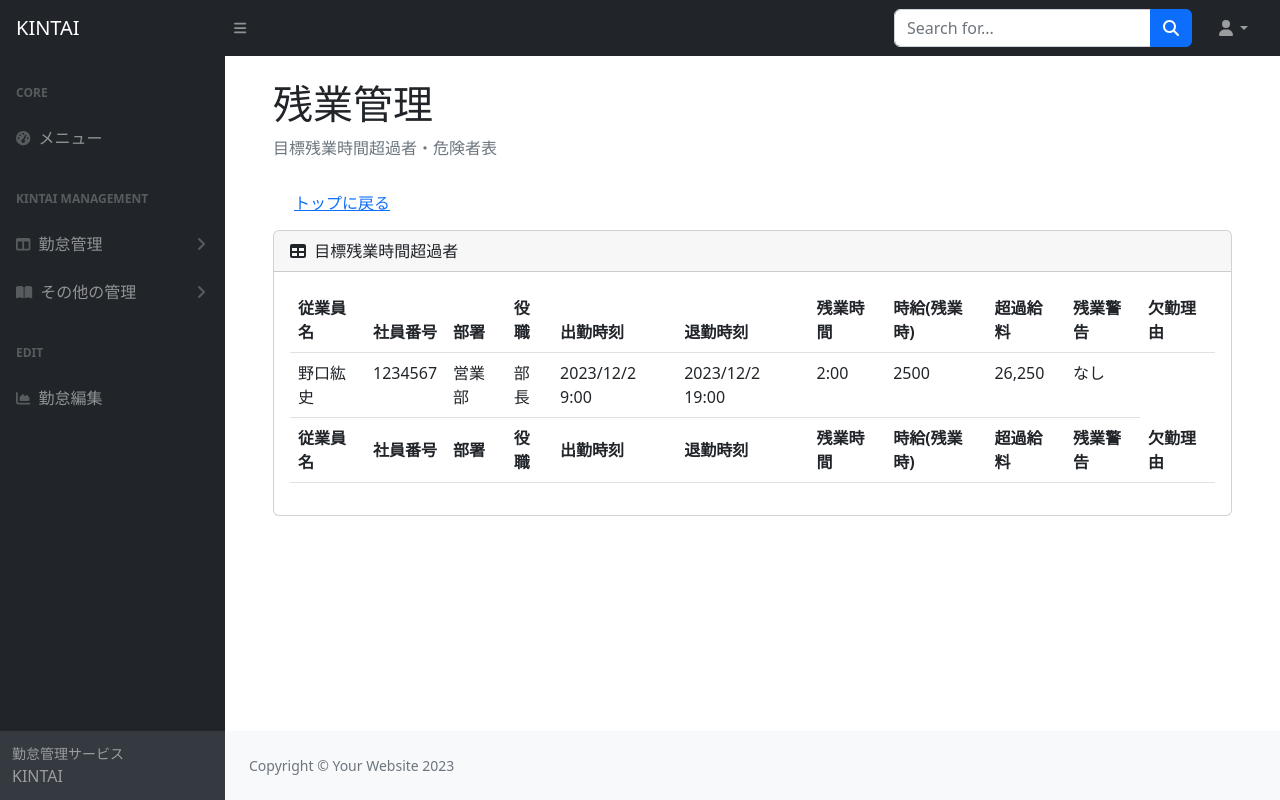
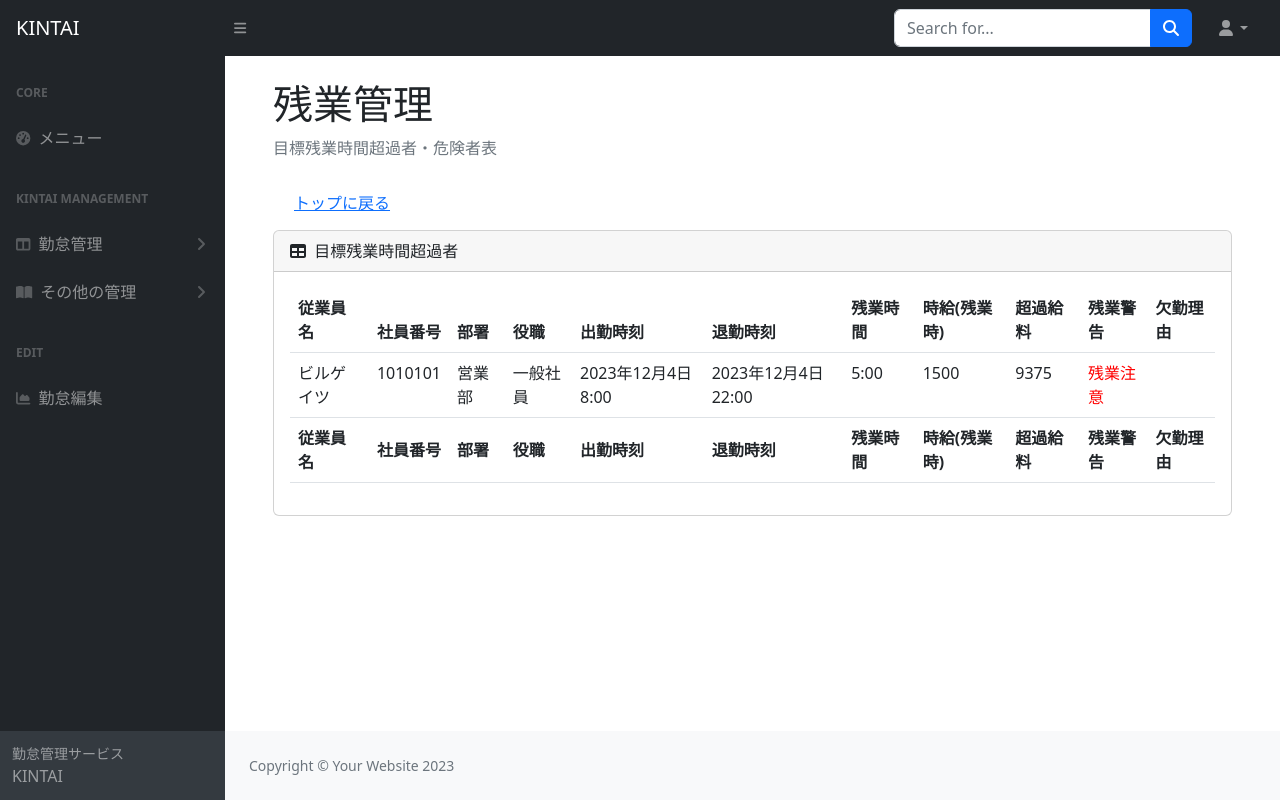
Before and after one commit to samurai-satoru-nakamatsu/kintaiproject, a Django app: page /kintai/overtime/ in a window 1280 px wide. Run offline with Django 4.2, Linux system fonts and the light colour scheme; data comes from the database, SQL or seed files in the repository; both versions use the stored data as it was after the commit; some libraries are stand-ins or nearby versions.

Commit message:
12月9日

```diff
--- a/kintai/models.py
+++ b/kintai/models.py
@@ -1,5 +1,6 @@
 from django.db import models
 from django.utils import timezone
+import datetime
 
 # Create your models here.
 class Department(models.Model):
@@ -73,13 +74,23 @@ class KintaiModel(models.Model):
   overpaycheck = models.IntegerField(
     verbose_name = '超過給料'
   )
-
+  """
   overtimealert = models.CharField(
     verbose_name = '残業警告',
     max_length=50,
     default='問題なし',
     blank = True,
   )
+  """
+
+  @property
+  def overtimealert(self):
+    overtime = (self.checkout - self.checkin - datetime.timedelta(hours=9)).seconds
+    overtimetarget = (Overtimetarget.objects.last().name.hour * 60 + Overtimetarget.objects.last().name.minute) * 60
+    if overtime >= overtimetarget:
+      return '残業注意'
+    else:
+      return ''
 
   reasonforabsense = models.CharField(
     max_length=50,
--- a/kintai/templates/kintaiapp/allmanagement.html
+++ b/kintai/templates/kintaiapp/allmanagement.html
@@ -59,9 +59,7 @@
               <td>{{ item.overtime }}</td>
               <td>{{ item.hourlypaycheck }}</td>
               <td>{{ item.overpaycheck }}</td>
-              {% if item.overtime > overtimetarget.name %}
-              <td style="color: red">残業注意</td>
-              {% endif %}
+              <td style="color: red">{{ item.overtimealert }}</td>
               <td>{{ item.reasonforabsense }}</td>
             </tr>
             {% endfor %}
--- a/kintai/templates/kintaiapp/index.html
+++ b/kintai/templates/kintaiapp/index.html
@@ -95,9 +95,7 @@
                 <td>{{ item.overtime }}</td>
                 <td>{{ item.hourlypaycheck }}</td>
                 <td>{{ item.overpaycheck }}</td>
-                {% if item.overtime > overtimetarget.name %}
-                <td style="color: red">残業注意</td>
-                {% endif %}
+                <td style="color: red">{{ item.overtimealert }}</td>
                 <td>{{ item.reasonforabsense }}</td>
               </tr>
               {% endfor %}
--- a/kintai/templates/kintaiapp/overtime.html
+++ b/kintai/templates/kintaiapp/overtime.html
@@ -48,18 +48,21 @@
             </tr>
           </tfoot>
           <tbody>
+            {% for item in filtered_data %}
             <tr>
-              <td>野口紘史</td>
-              <td>1234567</td>
-              <td>営業部</td>
-              <td>部長</td>
-              <td>2023/12/2 9:00</td>
-              <td>2023/12/2 19:00</td>
-              <td>2:00</td>
-              <td>2500</td>
-              <td>26,250</td>
-              <td>なし</td>
+              <td>{{ item.employee.name }}</td>
+              <td>{{ item.employee.number }}</td>
+              <td>{{ item.employee.department }}</td>
+              <td>{{ item.employee.position }}</td>
+              <td>{{ item.checkin }}</td>
+              <td>{{ item.checkout }}</td>
+              <td>{{ item.overtime }}</td>
+              <td>{{ item.hourlypaycheck }}</td>
+              <td>{{ item.overpaycheck }}</td>
+              <td style="color: red">{{ item.overtimealert }}</td>
+              <td>{{ item.reasonforabsense }}</td>
             </tr>
+            {% endfor %}
           </tbody>
         </table>
       </div>
--- a/kintai/views.py
+++ b/kintai/views.py
@@ -3,6 +3,7 @@ from django.utils import timezone
 from .models import KintaiModel, Overtimetarget, Budget
 from django.views.generic import ListView, DetailView, CreateView, UpdateView, DeleteView
 from django.urls import reverse_lazy
+import datetime
 
 
 # Create your views here.
@@ -22,7 +23,18 @@ def allmanagementfunc(request):
   return render(request, 'kintaiapp/allmanagement.html', {'kintaidata':kintaidata, 'overtimetarget':overtimetarget})
 
 def overtimefunc(request):
-  return render(request, 'kintaiapp/overtime.html')
+  overtimetarget = Overtimetarget.objects.last()
+  filtered_data = KintaiModel.objects.filter(overtime__gt = overtimetarget.name)
+  """
+  for item in filtered_data:
+    if item.overtime > overtimetarget.name:
+      item.overtimealert = '残業注意'
+    else:
+      item.overtimealert = '問題なし'
+  """
+  return render(request, 'kintaiapp/overtime.html', {'filtered_data':filtered_data})
+
+
 
 def todaycostfunc(request):
   return render(request, 'kintaiapp/todaycost.html')
@@ -93,21 +105,3 @@ class BudgetUpdate(UpdateView):
   model = Budget
   fields = '__all__'
   success_url = reverse_lazy('budget')
-
-
-class OvertimealertList(ListView):
-  model = KintaiModel
-  template_name = 'kintaiapp/index.html'
-
-  def get_queryset(self):
-    queryset = super().get_queryset()
-    overtimetarget = Overtimetarget.object.get(pk=1)
-    overtimetarget_item = overtimetarget.name
-
-    for item in queryset:
-      overtime = item.checkout - item.checkin - '9:00:00'
-      if overtime > overtimetarget_item:
-        item.overtimealert = '残業注意'
-      else:
-        item.overtimealert = '問題なし'
-    return queryset
```
Also changed, not shown: db.sqlite3.
